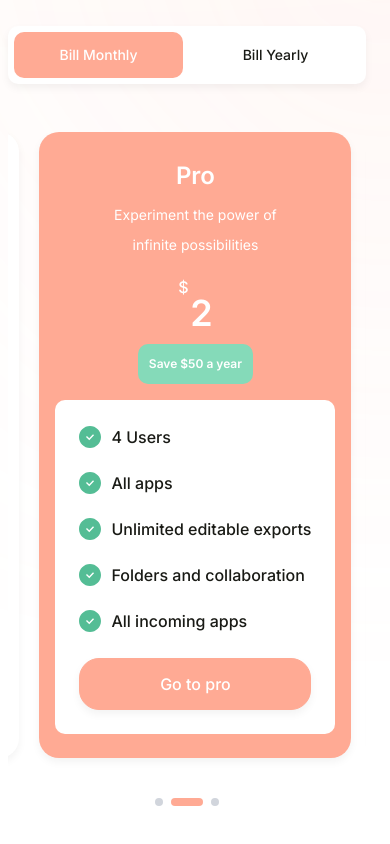
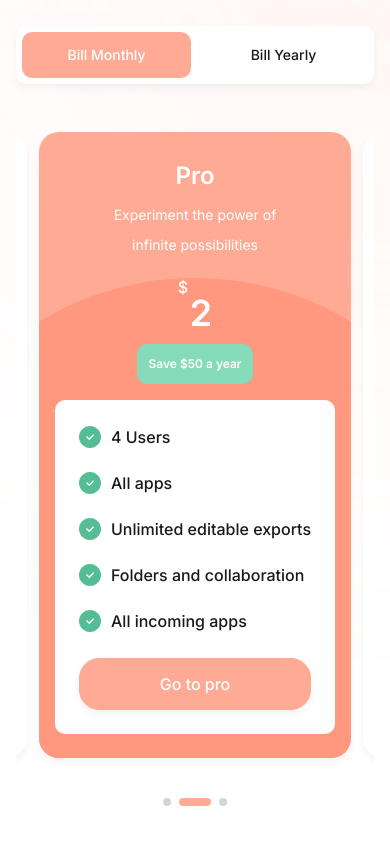
Before and after one commit to Coder-Aman-868/Restro, a Vue app: page / in a window 390 px wide. Shown: the part 6180-7024 px from the top of the page. Built offline with nearby package versions, Linux system fonts and the light colour scheme.

Commit message:
some changes

```diff
--- a/src/components/ChoosePlan.vue
+++ b/src/components/ChoosePlan.vue
@@ -1,5 +1,5 @@
 <template>
-    <div class="px-4 sm:px-5 py-16 sm:py-20 lg:py-[130px] relative overflow-hidden" id="choose-plan">
+    <div class="px-4 sm:px-5 py-16 sm:py-20 lg:py-[130px] relative" id="choose-plan">
         <div class="max-w-[1180px] mx-auto w-full flex flex-col justify-center items-center relative z-50">
             <!-- Header -->
             <Heading
@@ -26,11 +26,10 @@
             <div class="w-full mt-12 sm:mt-16 lg:mt-[67px] relative">
                 <!-- Slider Container -->
                 <div ref="sliderContainer"
-                    class="flex gap-5 lg:gap-[29px] overflow-x-auto overflow-y-visible scrollbar-hide snap-x snap-mandatory scroll-smooth lg:pt-5 pb-4 px-4 lg:px-0 lg:justify-center"
-                    style="scroll-padding-left: 1rem;">
+                    class="flex gap-3 sm:gap-4 lg:gap-[29px] overflow-x-auto overflow-y-visible scrollbar-hide snap-x snap-mandatory scroll-smooth pb-4 pl-4 pr-4 lg:px-0 lg:justify-center lg:pt-5">
                     <!-- Free Plan Card -->
                     <div
-                        class="min-w-[280px] sm:min-w-[320px] lg:min-w-[360px] snap-center flex-shrink-0 px-4 sm:px-5 pb-6 sm:pb-[25px] pt-8 sm:pt-10 flex flex-col items-center rounded-[20px] bg-white shadow-[0_4px_9px_0px_#0000000D] hover:shadow-[0_8px_20px_0px_#00000012] transition-all duration-300">
+                        class="min-w-[calc(100vw-80px)] sm:min-w-[320px] lg:min-w-[360px] snap-center flex-shrink-0 px-4 sm:px-5 pb-6 sm:pb-[25px] pt-8 sm:pt-10 flex flex-col items-center rounded-[20px] bg-white shadow-[0_4px_9px_0px_#0000000D] hover:shadow-[0_8px_20px_0px_#00000012] transition-all duration-300">
                         <Heading custom-class="!text-2xl sm:!text-custom-3xl !font-semibold" text="Free" />
                         <Paragraph custom-class="my-3 max-w-[200px] text-center text-sm sm:text-base"
                             text="Have a go and test your superpowers" />
@@ -87,8 +86,10 @@
 
                     <!-- Pro Plan Card (Featured) -->
                     <div ref="proCard"
-                        class="min-w-[280px] sm:min-w-[320px] lg:min-w-[360px] snap-center flex-shrink-0 px-4 sm:px-5 pb-6 sm:pb-[25px] pt-8 sm:pt-10 flex flex-col items-center rounded-[20px] bg-light-pink shadow-[0_4px_9px_0px_#0000000D] hover:shadow-[0_12px_28px_0px_#00000020] transition-all duration-300 lg:scale-105 lg:mx-2">
-                        <Heading custom-class="!text-2xl sm:!text-custom-3xl !font-semibold !text-white" text="Pro" />
+                        class="min-w-[calc(100vw-80px)] overflow-hidden relative sm:min-w-[320px] lg:min-w-[360px] snap-center flex-shrink-0 px-4 sm:px-5 pb-6 sm:pb-[25px] pt-8 sm:pt-10  rounded-[20px] bg-light-pink shadow-[0_4px_9px_0px_#0000000D] hover:shadow-[0_12px_28px_0px_#00000020] transition-all duration-300 lg:scale-105 lg:mx-2">
+                        <div class="relative z-50 flex flex-col items-center">
+                            <Heading custom-class="!text-2xl sm:!text-custom-3xl !font-semibold !text-white"
+                                text="Pro" />
                             <Paragraph custom-class="my-3 max-w-[200px] text-center !text-white text-sm sm:text-base"
                                 text="Experiment the power of infinite possibilities" />
                             <div class="relative h-[56px]">
@@ -145,10 +146,14 @@
                                 </button>
                             </div>
                         </div>
+                        <div
+                            class="bg-[#FF987E] size-[600px] rounded-[9999px] absolute top-[146px] left-1/2 -translate-x-1/2">
+                        </div>
+                    </div>
 
                     <!-- Business Plan Card -->
                     <div
-                        class="min-w-[280px] sm:min-w-[320px] lg:min-w-[360px] snap-center flex-shrink-0 px-4 sm:px-5 pb-6 sm:pb-[25px] pt-8 sm:pt-10 flex flex-col items-center rounded-[20px] bg-white shadow-[0_4px_9px_0px_#0000000D] hover:shadow-[0_8px_20px_0px_#00000012] transition-all duration-300">
+                        class="min-w-[calc(100vw-80px)] sm:min-w-[320px] lg:min-w-[360px] snap-center flex-shrink-0 px-4 sm:px-5 pb-6 sm:pb-[25px] pt-8 sm:pt-10 flex flex-col items-center rounded-[20px] bg-white shadow-[0_4px_9px_0px_#0000000D] hover:shadow-[0_8px_20px_0px_#00000012] transition-all duration-300">
                         <Heading custom-class="!text-2xl sm:!text-custom-3xl !font-semibold" text="Business" />
                         <Paragraph custom-class="my-3 max-w-[251px] text-center text-sm sm:text-base"
                             text="Unveil new superpowers and join the Design League" />
@@ -244,7 +249,7 @@ import Chack from '../assets/icons/Chack.vue';
 const ismonthly = ref(true);
 const sliderContainer = ref(null);
 const proCard = ref(null);
-const currentSlide = ref(1); // Start with Pro card (index 1)
+const currentSlide = ref(1);
 
 const togglePlan = () => {
     ismonthly.value = !ismonthly.value;
@@ -276,7 +281,6 @@ const updateCurrentSlide = () => {
     }
 };
 
-// Scroll to Pro card on mount
 const scrollToProCard = () => {
     nextTick(() => {
         if (proCard.value) {
@@ -294,7 +298,6 @@ onMounted(() => {
         sliderContainer.value.addEventListener('scroll', updateCurrentSlide);
     }
 
-    // Scroll to Pro card after component is mounted
     setTimeout(scrollToProCard, 100);
 });
 
@@ -306,7 +309,6 @@ onUnmounted(() => {
 </script>
 
 <style scoped>
-/* Hide scrollbar but keep functionality */
 .scrollbar-hide::-webkit-scrollbar {
     display: none;
 }
```
Lines whose indentation alone changed are shown as unchanged.
